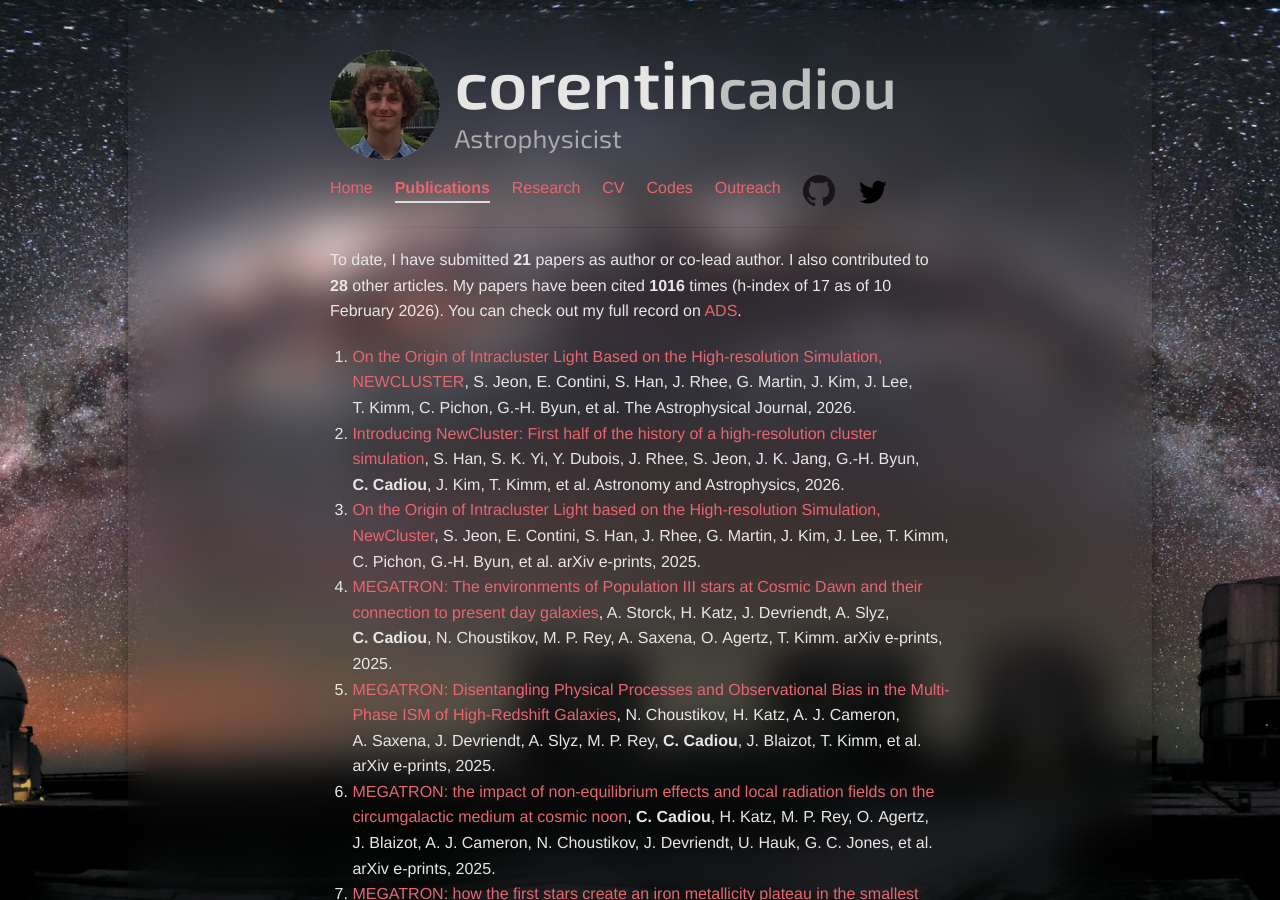
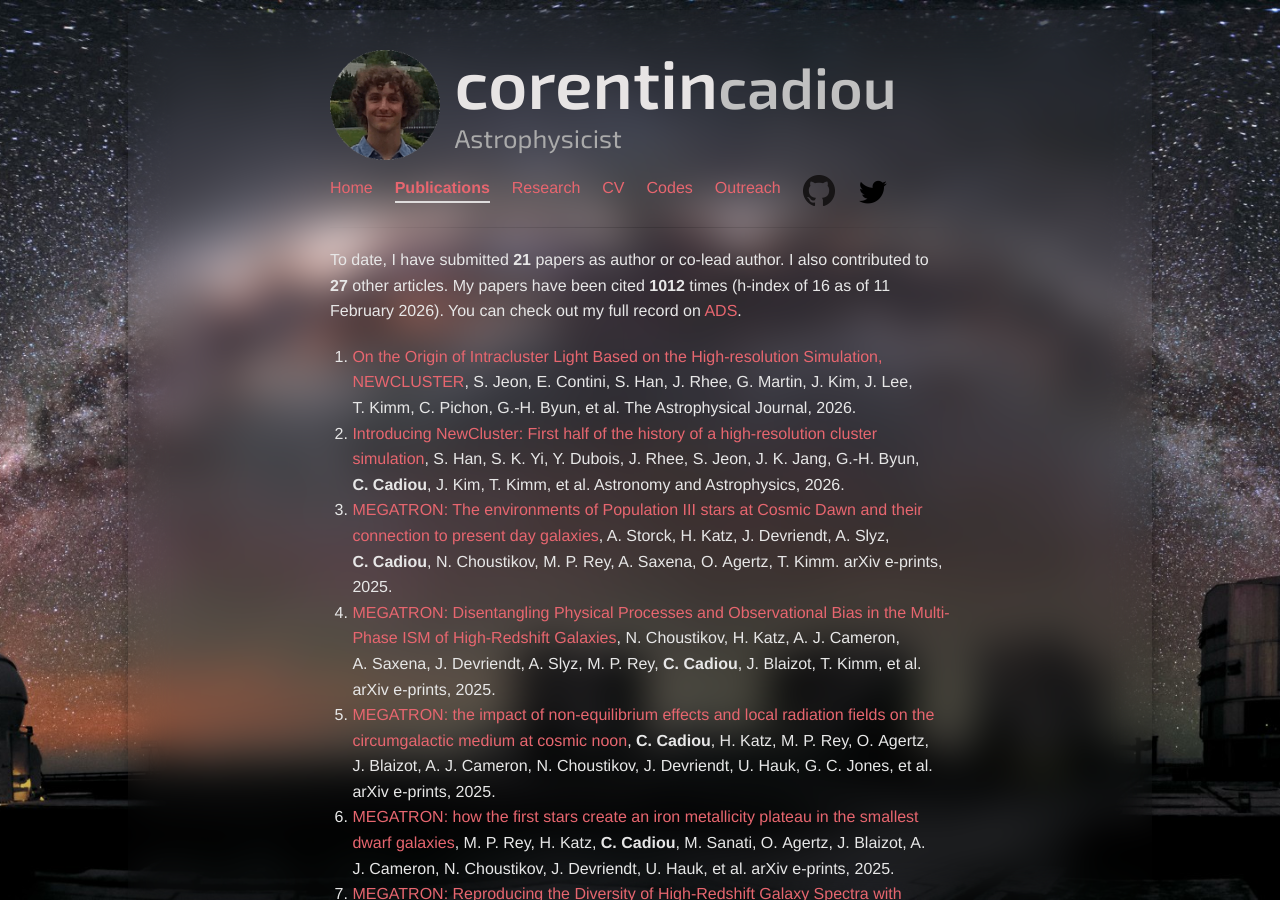
Before and after one commit to cphyc/cphyc.github.io, a Jekyll site: the page built from publications/index.html, in a window 1280 px wide and 900 px high. Built offline with Jekyll 4.4.1, drawn with Linux system fonts in a browser that asks for light colours; nearby versions of some CDN libraries.

Commit message:
Update publications and CV [skip ci]
Automated update via GitHub Actions

```diff
--- a/publications/index.html
+++ b/publications/index.html
@@ -7,8 +7,8 @@ description: My Publications
 
 <p>
   To date, I have submitted <b>21</b> papers as author or co-lead author.
-  I also contributed to <b>28</b> other articles.
-  My papers have been cited <b>1016</b> times (h-index of 17 as of 10 February 2026).
+  I also contributed to <b>27</b> other articles.
+  My papers have been cited <b>1012</b> times (h-index of 16 as of 11 February 2026).
   You can check out my full record on <a href="https://ui.adsabs.harvard.edu/search/q=((author%3A%22Cadiou%2C%20C%22))%20-bibstem%3A%22zndo%22%20collection%3Aastronomy&sort=date%20desc%2C%20bibcode%20desc&p_=0" target="_blank">ADS</a>.
 </p>
 <ol>
@@ -89,45 +89,6 @@ description: My Publications
       et al.
 
     Astronomy and Astrophysics, 2026.
-  </li>
-
-  <li>
-    <a href="https://arxiv.org/abs/2512.06098">On the Origin of Intracluster Light based on the High-resolution Simulation, NewCluster</a>,
-
-
-      S.&nbsp;Jeon,
-
-
-      E.&nbsp;Contini,
-
-
-      S.&nbsp;Han,
-
-
-      J.&nbsp;Rhee,
-
-
-      G.&nbsp;Martin,
-
-
-      J.&nbsp;Kim,
-
-
-      J.&nbsp;Lee,
-
-
-      T.&nbsp;Kimm,
-
-
-      C.&nbsp;Pichon,
-
-
-      G.-H.&nbsp;Byun,
-
-
-      et al.
-
-    arXiv e-prints, 2025.
   </li>
 
   <li>
```
Also changed, not shown: 2 other files.
